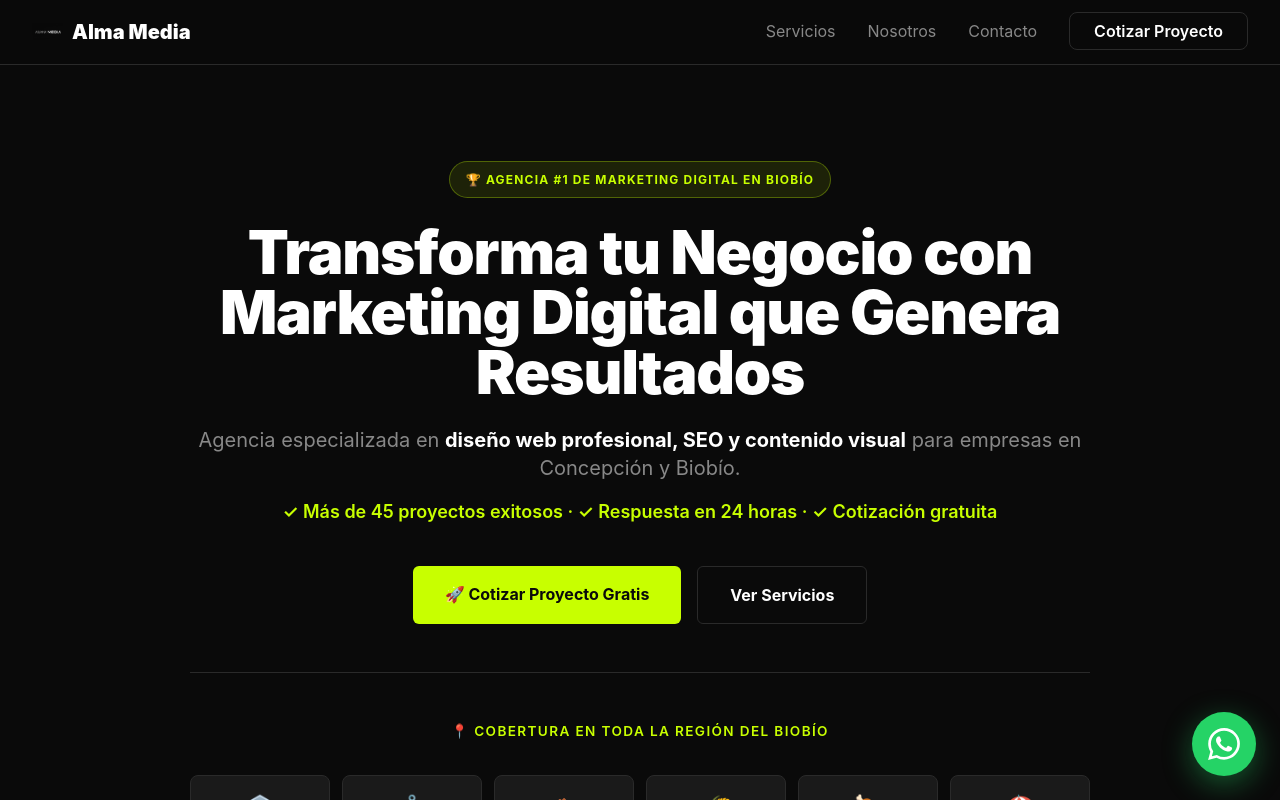
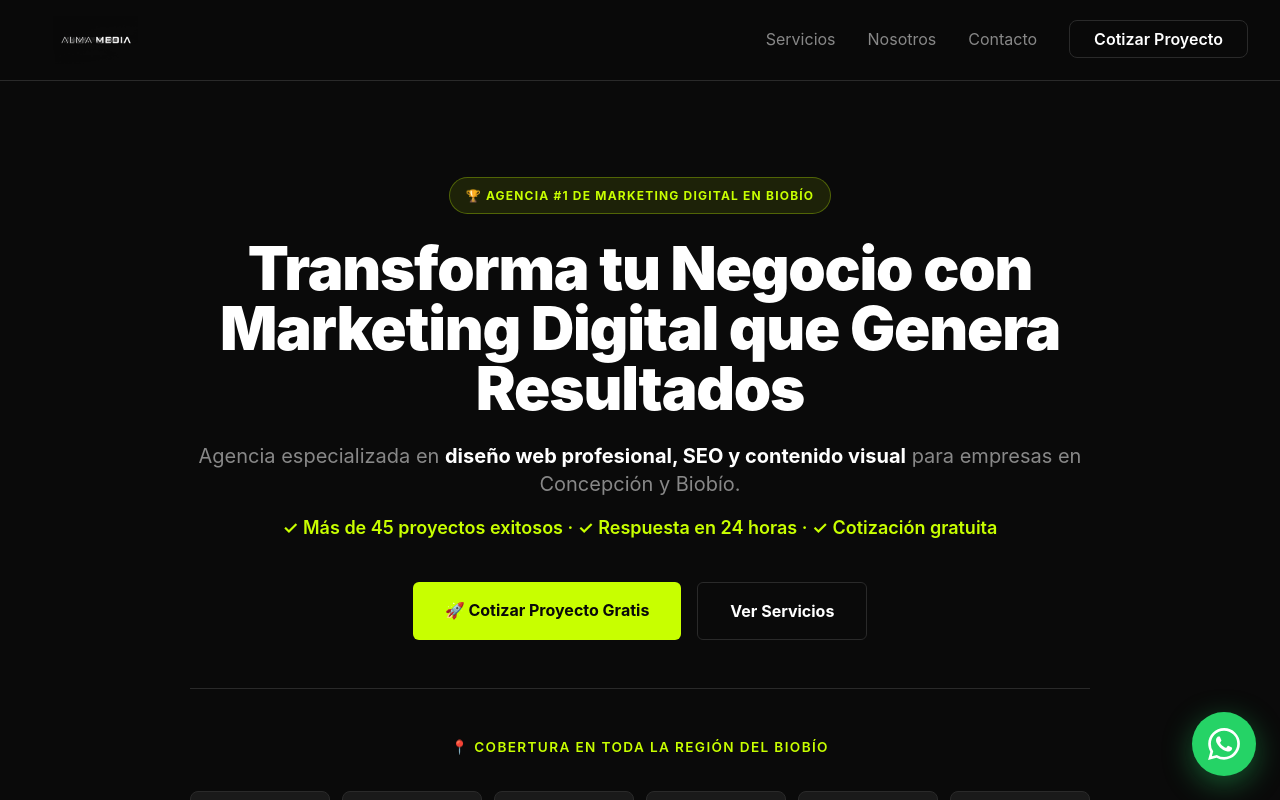
Before and after one commit to cristiancartes84-byte/almamedia, a Next.js app: page / in a window 1280 px wide. Shown: the top 800 px of the page. Built offline with nearby package versions, Linux system fonts and the light colour scheme.

Commit message:
Increase logo size and remove redundant text

```diff
--- a/components/Header.tsx
+++ b/components/Header.tsx
@@ -10,8 +10,8 @@ export default function Header() {
   return (
     <header className="sticky top-0 z-50 bg-[rgba(10,10,10,0.85)] backdrop-blur-xl border-b border-[var(--color-border)]">
       <nav className="max-w-7xl mx-auto px-8 py-4 flex justify-between items-center">
-        <Link href="/" className="flex items-center gap-2">
-          <div className="w-8 h-8 relative">
+        <Link href="/" className="flex items-center gap-3">
+          <div className="w-32 h-12 relative">
             <Image
               src="/logo.webp"
               alt="Alma Media"
@@ -20,7 +20,6 @@ export default function Header() {
               priority
             />
           </div>
-          <span className="text-xl font-black">Alma Media</span>
         </Link>
 
         <ul className="hidden md:flex gap-8 items-center">
```
